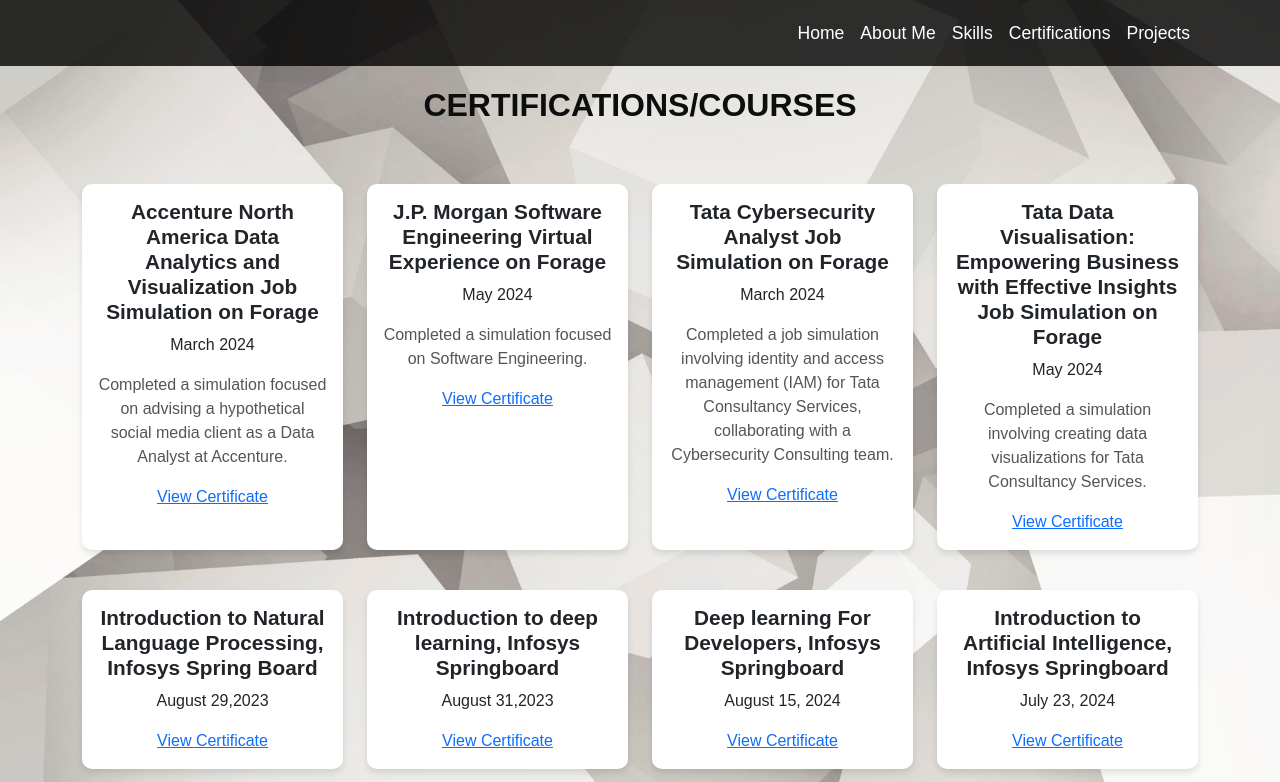
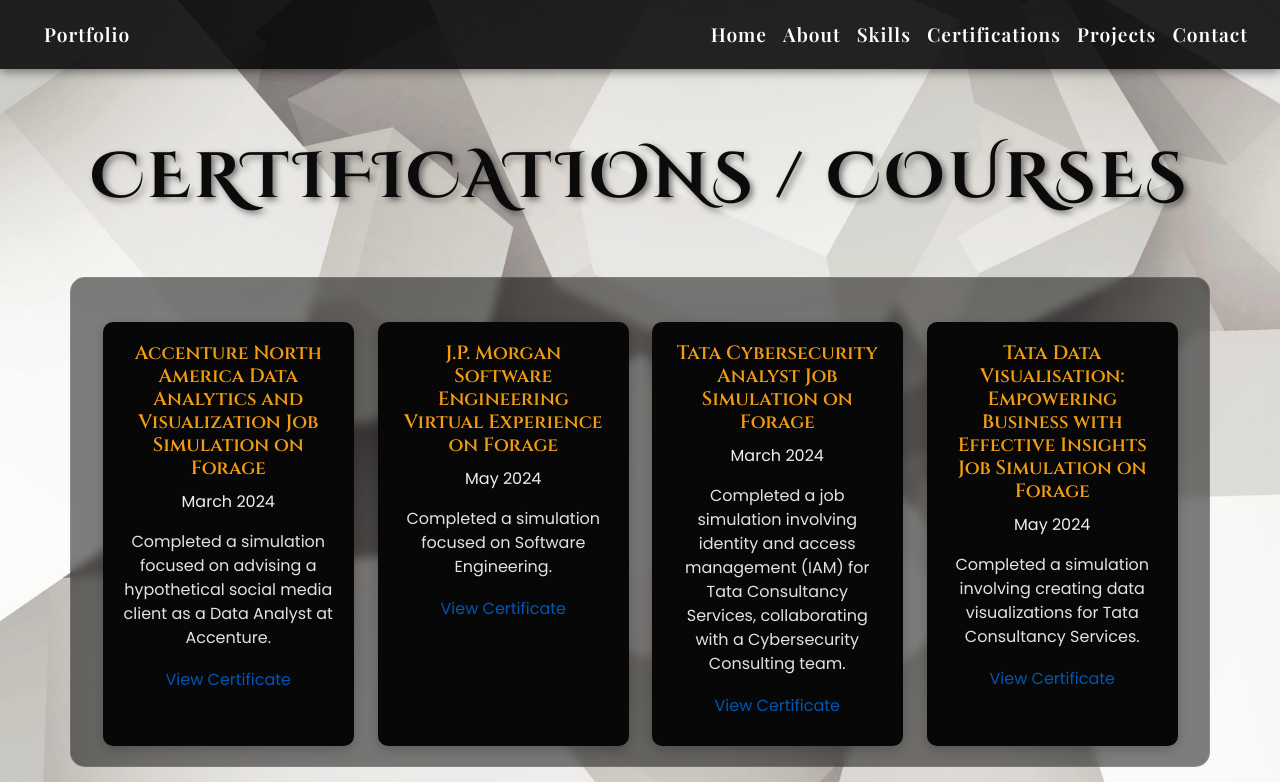
Before and after one commit to sravanthi224/sravanthi224.github.io, a plain HTML site: page certifications.html in a window 1280 px wide. Shown: the top 782 px of the page. Drawn offline with nearby package versions, Linux system fonts and the light colour scheme.

Commit message:
Update certifications.html

```diff
--- a/certifications.html
+++ b/certifications.html
@@ -1,140 +1,190 @@
 <!DOCTYPE html>
 <html lang="en">
+<head>
+  <meta charset="UTF-8" />
+  <meta name="viewport" content="width=device-width, initial-scale=1.0"/>
+  <title>Courses/Certifications</title>
+  <link href="https://cdn.jsdelivr.net/npm/bootstrap@5.3.0-alpha3/dist/css/bootstrap.min.css" rel="stylesheet" />
+  <link href="https://fonts.googleapis.com/css2?family=Cinzel+Decorative:wght@700&display=swap" rel="stylesheet" />
+  <link href="https://fonts.googleapis.com/css2?family=Cinzel:wght@600&family=Playfair+Display:wght@600&display=swap" rel="stylesheet" />
+  <link href="https://fonts.googleapis.com/css2?family=Poppins&display=swap" rel="stylesheet">
 
-<head>
-  <meta charset="UTF-8">
-  <meta name="viewport" content="width=device-width, initial-scale=1.0">
-  <title>Courses/Certifications</title>
-  <!-- Bootstrap CSS -->
-  <link href="https://cdn.jsdelivr.net/npm/bootstrap@5.3.0-alpha3/dist/css/bootstrap.min.css" rel="stylesheet">
   <style>
     body {
       background: url("Picture1.jpg") no-repeat center center fixed;
       background-size: cover;
-      font-family: Arial, sans-serif;
+      font-family: 'Poppins', sans-serif;
       margin: 0;
       padding: 0;
+      color: #eee;
+      overflow-x: hidden;
     }
 
     .navbar {
+      position: fixed;
       top: 0;
       left: 0;
       right: 0;
       z-index: 1000;
-      background-color: rgba(0, 0, 0, 0.8);
+      background-color: rgba(0, 0, 0, 0.85);
       padding: 10px 0;
+      box-shadow: 0 2px 10px rgba(0,0,0,0.5);
     }
 
     .navbar a {
+      font-family: 'Playfair Display', serif;
+      font-weight: 600;
+      font-size: 1.2rem;
+      text-transform: capitalize;
+      letter-spacing: 1px;
       color: white;
-      font-size: 1.1rem;
-      padding: 10px 15px;
+      padding: 10px 20px;
       text-decoration: none;
+      transition: background 0.3s, color 0.3s;
     }
 
-    .navbar a:hover {
+    .navbar a:hover,
+    .navbar a:focus {
       background-color: #f39c12;
+      color: black;
       border-radius: 5px;
     }
 
-    /* Section Heading */
-    .section-heading {
-      text-align: center;
-      margin-bottom: 40px;
-      padding: 15px;
-      color: rgb(14, 13, 13);
-      font-size: 2rem;
-      font-weight: bold;
+    section {
+      padding: 140px 15px 80px;
+      min-height: 100vh;
     }
 
-    /* Card Styling */
+    .section-heading {
+      font-size: 4rem;
+      color: #0b0b0b;
+      text-align: center;
+      margin-bottom: 60px;
+      font-family: 'Cinzel Decorative', serif;
+      letter-spacing: 4px;
+      text-shadow: 3px 3px 6px rgba(0, 0, 0, 0.5);
+      font-weight: 700;
+      animation: fadeZoomIn 1s forwards;
+    }
+
+    @keyframes fadeZoomIn {
+      from {
+        opacity: 0;
+        transform: scale(0.95);
+      }
+      to {
+        opacity: 1;
+        transform: scale(1);
+      }
+    }
     .card {
       border: none;
       border-radius: 10px;
-      box-shadow: 0 4px 6px rgba(0, 0, 0, 0.1);
+      box-shadow: 0 4px 12px rgba(0, 0, 0, 0.2);
       display: flex;
       flex-direction: column;
       height: 100%;
+      background-color: #070707;
+      color: #000;
+      animation: fadeZoomIn 1s forwards;
+
     }
+
+.card:hover,
+.card:focus-within {
+  transform: scale(1.07);
+  animation: fadeSlideUp 0.3s forwards;
+  box-shadow: 0 12px 28px rgba(243, 156, 18, 0.6);
+}
 
     .card-body {
       text-align: center;
       flex-grow: 1;
+      padding: 20px;
     }
 
     .card-title {
-      font-size: 1.3rem;
+      color: #f39c12;
+      font-size: 1.2rem;
       font-weight: bold;
+      margin-bottom: 10px;
+      font-family: 'Cinzel', serif;
     }
 
     .card-text {
       font-size: 1rem;
-      color: #555;
+      color: #f1eeeef1;
+      margin-bottom: 10px;
     }
 
-    .card:hover {
-  transform: scale(1.05);
-  transition: 0.3s ease-in-out;
-}
-
-    .view-btn {
-      background-color: #007bff;
-      color: white;
-      padding: 8px 12px;
+    .view-link {
+      display: inline-block;
+      padding: 8px 16px;
+      font-size: 1rem;
       border-radius: 5px;
+      color: #0056b3;
       text-decoration: none;
-      font-size: 1rem;
-      display: inline-block;
-      margin-top: 10px;
+      transition: background-color 0.3s;
     }
 
-    .view-btn:hover {
-      background-color: #0056b3;
+    .view-link:hover {
+      background-color: #f4f3f2;
       text-decoration: none;
     }
 
-    /* Adjusting Rows */
-    .row {
-      margin-bottom: 40px;
-    }
+    .transparent-row {
+  background-color: rgba(0, 0, 0, 0.5);
+  backdrop-filter: blur(5px);
+  -webkit-backdrop-filter: blur(5px);
+  border-radius: 15px;
+  padding: 20px;
+  margin-top: 60px;
+  margin-bottom: 30px;
+  border: 1px solid rgba(255, 255, 255, 0.1);
+}
 
     @media (max-width: 768px) {
-  .card {
-    margin-bottom: 20px;
-  }
-}
-
+      .card {
+        margin-bottom: 20px;
+      }
+    }
   </style>
 </head>
 
 <body>
-  <nav class="navbar navbar-expand-lg">
-    <div class="container d-flex justify-content-center">
-      <button class="navbar-toggler" type="button" data-bs-toggle="collapse" data-bs-target="#navbarNav">
+  <nav class="navbar navbar-expand-lg navbar-dark">
+    <div class="container-fluid px-4">
+      <a class="navbar-brand text-white fw-bold" href="index.html">Portfolio</a>
+
+      <!-- Toggler button for mobile devices -->
+      <button class="navbar-toggler" type="button" data-bs-toggle="collapse" data-bs-target="#navbarNav"
+              aria-controls="navbarNav" aria-expanded="false" aria-label="Toggle navigation">
         <span class="navbar-toggler-icon"></span>
       </button>
-      <div class="collapse navbar-collapse" id="navbarNav">
-        <ul class="navbar-nav ms-auto">
-          <li class="nav-item"><a class="nav-link" href="index.html">Home</a></li>
-          <li class="nav-item"><a class="nav-link" href="aboutme.html">About Me</a></li>
-          <li class="nav-item"><a class="nav-link" href="skills.html">Skills</a></li>
-          <li class="nav-item"><a class="nav-link" href="certifications.html">Certifications</a></li>
-          <li class="nav-item"><a class="nav-link" href="project.html">Projects</a></li>
 
+      <!-- Navbar links -->
+      <div class="collapse navbar-collapse justify-content-end" id="navbarNav">
+        <ul class="navbar-nav">
+          <li class="nav-item"><a class="nav-link text-white" href="index.html#home">Home</a></li>
+          <li class="nav-item"><a class="nav-link text-white" href="aboutme.html">About</a></li>
+          <li class="nav-item"><a class="nav-link text-white" href="skills.html">Skills</a></li>
+          <li class="nav-item"><a class="nav-link text-white" href="certifications.html">Certifications</a></li>
+          <li class="nav-item"><a class="nav-link text-white" href="project.html">Projects</a></li>
+          <li class="nav-item"><a class="nav-link text-white" href="index.html#contact">Contact</a></li>
         </ul>
       </div>
     </div>
   </nav>
-  <div class="container mt-7">
-    <div class="section-heading">CERTIFICATIONS/COURSES</div>
 
-    <div class="row row-cols-1 row-cols-md-2 row-cols-lg-4 g-4">
 
+  <section id="Certifications" class="container">
+    <h1 class="section-heading">CERTIFICATIONS / COURSES</h1>
+    <div class="row row-cols-1 row-cols-md-2 row-cols-lg-4 g-4 transparent-row">
         <div class="col">
           <div class="card">
             <div class="card-body">
               <h5 class="card-title">Accenture North America Data Analytics and Visualization Job Simulation on Forage</h5>
-              <p>March 2024</p>
+              <p style="color: #eee;">March 2024</p>
               <p class="card-text">Completed a simulation focused on advising a hypothetical social media client as a Data Analyst at Accenture.</p>
               <a href="https://drive.google.com/file/d/1fm-_VmRn-utL-C6jOcB6TxdDRv60hnol/view?usp=drivesdk#toolbar=0&view=fitH" class="view-link" target="_blank" rel="noopener noreferrer">View Certificate</a>
             </div>
@@ -145,7 +195,7 @@
           <div class="card">
             <div class="card-body">
               <h5 class="card-title">J.P. Morgan Software Engineering Virtual Experience on Forage</h5>
-              <p>May 2024</p>
+              <p style="color: #eee;">May 2024</p>
               <p class="card-text">Completed a simulation focused on Software Engineering.</p>
               <a href="https://drive.google.com/file/d/1fsX7zcKyfvybmlApj8zuvIp0gkD4RHha/view?usp=drivesdk" class="view-link" target="_blank" rel="noopener noreferrer">View Certificate</a>
             </div>
@@ -156,7 +206,7 @@
           <div class="card">
             <div class="card-body">
               <h5 class="card-title">Tata Cybersecurity Analyst Job Simulation on Forage</h5>
-              <p>March 2024</p>
+              <p style="color: #eee;">March 2024</p>
               <p class="card-text">Completed a job simulation involving identity and access management (IAM) for Tata Consultancy Services, collaborating with a Cybersecurity Consulting team.</p>
               <a href="https://drive.google.com/file/d/1fQTiult3avEZtDB2tDeykic_Bm26RDCD/view?usp=drivesdk" class="view-link" target="_blank" rel="noopener noreferrer">View Certificate</a>
             </div>
@@ -167,20 +217,20 @@
           <div class="card">
             <div class="card-body">
               <h5 class="card-title">Tata Data Visualisation: Empowering Business with Effective Insights Job Simulation on Forage</h5>
-              <p>May 2024</p>
+              <p style="color: #eee;">May 2024</p>
               <p class="card-text">Completed a simulation involving creating data visualizations for Tata Consultancy Services.</p>
               <a href="https://drive.google.com/file/d/1LMvWe31z2rqSSATX5wLBiX_jco8Lgdrw/view?usp=drivesdk" class="view-link" target="_blank" rel="noopener noreferrer">View Certificate</a>
             </div>
           </div>
         </div>
       </div>
-    <div class="row row-cols-1 row-cols-md-2 row-cols-lg-4 g-4">
 
+      <div class="row row-cols-1 row-cols-md-2 row-cols-lg-4 g-4 transparent-row">
       <div class="col">
         <div class="card">
           <div class="card-body">
             <h5 class="card-title">Introduction to Natural Language Processing, Infosys Spring Board</h5>
-            <p>August 29,2023</p>
+            <p style="color: #eee;">August 29,2023</p>
             <a href="https://drive.google.com/file/d/1fHukt0NXG2s6Q5wbEmbudxCUs55mUx9a/view?usp=drivesdk" class="view-link" target="_blank" rel="noopener noreferrer">View Certificate</a>
             </div>
         </div>
@@ -190,7 +240,7 @@
         <div class="card">
           <div class="card-body">
             <h5 class="card-title">Introduction to deep learning, Infosys Springboard</h5>
-            <p>August 31,2023</p>
+            <p style="color: #eee;">August 31,2023</p>
             <a href="https://drive.google.com/file/d/1foWv3f_4T_4269yWTKAuvZFblrNfSqvU/view?usp=drivesdk" class="view-link" target="_blank" rel="noopener noreferrer">View Certificate</a>
           </div>
         </div>
@@ -200,7 +250,7 @@
         <div class="card">
           <div class="card-body">
             <h5 class="card-title">Deep learning For Developers, Infosys Springboard</h5>
-            <p>August 15, 2024</p>
+            <p style="color: #eee;">August 15, 2024</p>
             <a href="https://drive.google.com/file/d/1pExoMiAXfuwDw7WRvlPmBHaCIGo3AKqU/view?usp=drivesdk" class="view-link" target="_blank" rel="noopener noreferrer">View Certificate</a>
           </div>
         </div>
@@ -210,19 +260,20 @@
         <div class="card">
           <div class="card-body">
             <h5 class="card-title">Introduction to Artificial Intelligence, Infosys Springboard</h5>
-            <p>July 23, 2024</p>
+            <p style="color: #eee;">July 23, 2024</p>
             <a href="https://drive.google.com/file/d/1_pgD3QZ5xHkkcOKUWm0plUSRvYNDL7Ei/view?usp=drivesdk" class="view-link" target="_blank" rel="noopener noreferrer">View Certificate</a>
           </div>
         </div>
       </div>
     </div>
-    <div class="row row-cols-1 row-cols-md-2 row-cols-lg-4 g-4">
+
+    <div class="row row-cols-1 row-cols-md-2 row-cols-lg-4 g-4 transparent-row">
 
         <div class="col">
           <div class="card">
             <div class="card-body">
               <h5 class="card-title">Artificial Intelligence Foundation Certification, Infosys Springboard</h5>
-              <p>July 28, 2024</p>
+              <p style="color: #eee;">July 28, 2024</p>
               <a href="https://drive.google.com/file/d/1azamuOVU6dj4OImAp6dEIZZRooD7-W5i/view?usp=drivesdk" class="view-link" target="_blank" rel="noopener noreferrer">View Certificate</a>
             </div>
           </div>
@@ -232,7 +283,7 @@
           <div class="card">
             <div class="card-body">
               <h5 class="card-title">Artificial Intelligence Primer Certification, Infosys Springboard</h5>
-              <p>August 25, 2024</p>
+              <p style="color: #eee;">August 25, 2024</p>
               <a href="https://drive.google.com/file/d/1rdSGfsFL67SqywKfiC2LDkxWiyjAUsme/view?usp=drivesdk" class="view-link" target="_blank" rel="noopener noreferrer">View Certificate</a>
             </div>
           </div>
@@ -242,7 +293,7 @@
           <div class="card">
             <div class="card-body">
               <h5 class="card-title">Introduction to Data Science, Infosys Springboard</h5>
-              <p>July 31, 2024</p>
+              <p style="color: #eee;">July 31, 2024</p>
               <a href="https://drive.google.com/file/d/1dp30WSWhk2q7yrFpsqGuRdpZ21lEzCEX/view?usp=drivesdk" class="view-link" target="_blank" rel="noopener noreferrer">View Certificate</a>
             </div>
           </div>
@@ -257,13 +308,14 @@
           </div>
         </div>
       </div>
-      <div class="row row-cols-1 row-cols-md-2 row-cols-lg-4 g-4">
+
+      <div class="row row-cols-1 row-cols-md-2 row-cols-lg-4 g-4 transparent-row">
 
         <div class="col">
           <div class="card">
             <div class="card-body">
               <h5 class="card-title">Java For Beginners, Infosys Spring Board</h5>
-              <p>November 3,2023</p>
+              <p style="color: #eee;">November 3,2023</p>
               <a href="https://drive.google.com/file/d/1fTeEy_JeHzwmSmTjxY74uynYYqdgl6_Z/view?usp=drivesdk" class="view-link" target="_blank" rel="noopener noreferrer">View Certificate</a>
             </div>
           </div>
@@ -273,7 +325,7 @@
           <div class="card">
             <div class="card-body">
               <h5 class="card-title">Java 11 Essentials, Infosys Springboard</h5>
-              <p>July 23,2024</p>
+              <p style="color: #eee;">July 23,2024</p>
               <a href="https://drive.google.com/file/d/1_uoE3JeuikJdBbQMQvbiYTyn2TZcwpDo/view?usp=drivesdk" class="view-link" target="_blank" rel="noopener noreferrer">View Certificate</a>
             </div>
           </div>
@@ -283,7 +335,7 @@
           <div class="card">
             <div class="card-body">
               <h5 class="card-title">Python Foundation - Quick Jump Start for Programmers,Infosys Springboard</h5>
-              <p>March 14,2024</p>
+              <p style="color: #eee;">March 14,2024</p>
               <a href="https://drive.google.com/file/d/1fSQOxZTL2I8mM_PZi0ZGkZvWl6z9U_9p/view?usp=drivesdk" class="view-link" target="_blank" rel="noopener noreferrer">View Certificate</a>
             </div>
           </div>
@@ -293,19 +345,20 @@
           <div class="card">
             <div class="card-body">
               <h5 class="card-title">Python For Data Science, Infosys Springboard</h5>
-              <p>June 4,2024</p>
+              <p style="color: #eee;">June 4,2024</p>
               <a href="https://drive.google.com/file/d/1fjTYzFHLObog_SeJvwB8-tx-9nE4wCk3/view?usp=drivesdk" class="view-link" target="_blank" rel="noopener noreferrer">View Certificate</a>
             </div>
           </div>
         </div>
       </div>
-      <div class="row row-cols-1 row-cols-md-2 row-cols-lg-4 g-4">
+
+      <div class="row row-cols-1 row-cols-md-2 row-cols-lg-4 g-4 transparent-row">
 
         <div class="col">
           <div class="card">
             <div class="card-body">
               <h5 class="card-title">Seaborn Python - Beginners to Intermediate</h5>
-              <p>June 25,2024</p>
+              <p style="color: #eee;">June 25,2024</p>
               <a href="https://drive.google.com/file/d/1eaSVnifcd5SYvRqdI_-q4ZnGl9d5eZ5H/view?usp=drivesdk" class="view-link" target="_blank" rel="noopener noreferrer">View Certificate</a>
               <a href="https://drive.google.com/file/d/1eLZYoGimuYnINCZkF_IbEKZU7kmi1pJZ/view?usp=drivesdk" class="view-link" target="_blank" rel="noopener noreferrer">View Certificate</a>
             </div>
@@ -316,7 +369,7 @@
           <div class="card">
             <div class="card-body">
               <h5 class="card-title">SciPy in Python, Great Learning</h5>
-              <p>June 2024</p>
+              <p style="color: #eee;">June 2024</p>
               <a href="https://drive.google.com/file/d/1ejtf4WPF-qRRUJsBZ55YfdBJWBwW-y_m/view?usp=drivesdk" class="view-link" target="_blank" rel="noopener noreferrer">View Certificate</a>
             </div>
           </div>
@@ -326,7 +379,7 @@
           <div class="card">
             <div class="card-body">
               <h5 class="card-title">R for Data Science Solutions,Infosys Springboard</h5>
-              <p>May 29,2024</p>
+              <p style="color: #eee;">May 29,2024</p>
               <a href="https://drive.google.com/file/d/1fg7pWItqfL4YWsL6_bYOMeGumbEpJNV_/view?usp=drivesdk" class="view-link" target="_blank" rel="noopener noreferrer">View Certificate</a>
             </div>
           </div>
@@ -336,19 +389,20 @@
           <div class="card">
             <div class="card-body">
               <h5 class="card-title">R Programming Fundamentals, Infosys Springboard</h5>
-              <p>May 25,2024</p>
+              <p style="color: #eee;">May 25,2024</p>
               <a href="https://drive.google.com/file/d/1fXpTi0kqJnaxNweF9Yw39S7kJ-3W_kuE/view?usp=drivesdk" class="view-link" target="_blank" rel="noopener noreferrer">View Certificate</a>
             </div>
           </div>
         </div>
       </div>
-      <div class="row row-cols-1 row-cols-md-2 row-cols-lg-4 g-4">
+
+      <div class="row row-cols-1 row-cols-md-2 row-cols-lg-4 g-4 transparent-row">
 
         <div class="col">
           <div class="card">
             <div class="card-body">
               <h5 class="card-title">R Programming For Beginners,  Simplilearn</h5>
-              <p>May 24,2024</p>
+              <p style="color: #eee;">May 24,2024</p>
               <a href="https://drive.google.com/file/d/1g1KvDuQMUrgU-qp_-tM9QkI9zYKg8IXk/view?usp=drivesdk" class="view-link" target="_blank" rel="noopener noreferrer">View Certificate</a>
             </div>
           </div>
@@ -358,7 +412,7 @@
           <div class="card">
             <div class="card-body">
               <h5 class="card-title">Databases and SQL for Data Science with Python</h5>
-              <p>July 1,2024</p>
+              <p style="color: #eee;">July 1,2024</p>
               <a href="https://drive.google.com/file/d/1eaxH7B9xRGvLYRlTcoGuTK25gf4sWxfX/view?usp=drivesdk" class="view-link" target="_blank" rel="noopener noreferrer">View Certificate</a>
             </div>
           </div>
@@ -368,7 +422,7 @@
           <div class="card">
             <div class="card-body">
               <h5 class="card-title">Building an Agile Mindset, Infosys Springboard</h5>
-              <p>July 5, 2024</p>
+              <p style="color: #eee;">July 5, 2024</p>
               <a href="https://drive.google.com/file/d/1eZhMvU2xpil5fvR9gLZBnjzYEYE8XHjL/view?usp=drivesdk" class="view-link" target="_blank" rel="noopener noreferrer">View Certificate</a>
             </div>
           </div>
@@ -378,19 +432,20 @@
           <div class="card">
             <div class="card-body">
               <h5 class="card-title">Introduction to Agile Testing, Infosys Springboard</h5>
-              <p>July 5, 2024</p>
+              <p style="color: #eee;">July 5, 2024</p>
               <a href="https://drive.google.com/file/d/1eQdlzFJKUbAI4-U42wlEb8cxYUWOQZqB/view?usp=drivesdk" class="view-link" target="_blank" rel="noopener noreferrer">View Certificate</a>
             </div>
           </div>
         </div>
       </div>
-      <div class="row row-cols-1 row-cols-md-2 row-cols-lg-4 g-4">
+
+      <div class="row row-cols-1 row-cols-md-2 row-cols-lg-4 g-4 transparent-row">
 
         <div class="col">
           <div class="card">
             <div class="card-body">
               <h5 class="card-title">Agile Scrum in Practice, Infosys Springboard</h5>
-              <p>August 16, 2024</p>
+              <p style="color: #eee;">August 16, 2024</p>
               <a href="https://drive.google.com/file/d/1pALT-CjqB58mXf1gg3sLoVEUfTu6KKGE/view?usp=drivesdk" class="view-link" target="_blank" rel="noopener noreferrer">View Certificate</a>
             </div>
           </div>
@@ -400,7 +455,7 @@
           <div class="card">
             <div class="card-body">
               <h5 class="card-title">Adopting the Devops CI/CD paradigm, Infosys Springboard</h5>
-              <p>August 26, 2024</p>
+              <p style="color: #eee;">August 26, 2024</p>
               <a href="https://drive.google.com/file/d/14u8p5IeasVZ4D-mP009tmkVoy4p9zTnk/view?usp=drivesdk" class="view-link" target="_blank" rel="noopener noreferrer">View Certificate</a>
             </div>
           </div>
@@ -410,7 +465,7 @@
           <div class="card">
             <div class="card-body">
               <h5 class="card-title">Computer Vision 101, Infosys Springboard</h5>
-              <p>August 2, 2024</p>
+              <p style="color: #eee;">August 2, 2024</p>
               <a href="https://drive.google.com/file/d/1_pAIg7dxfzzkeJEF5hGxOLoZbLGsSU-4/view?usp=drivesdk" class="view-link" target="_blank" rel="noopener noreferrer">View Certificate</a>
             </div>
           </div>
@@ -420,18 +475,19 @@
           <div class="card">
             <div class="card-body">
               <h5 class="card-title">Introduction to Robotic Process Automation, Infosys Springboard</h5>
-              <p>August 8, 2024</p>
+              <p style="color: #eee;">August 8, 2024</p>
               <a href="https://drive.google.com/file/d/1eFpsdFZvel40J_xTZziWCd1TFh9MyhjA/view?usp=drivesdk" class="view-link" target="_blank" rel="noopener noreferrer">View Certificate</a>
             </div>
           </div>
         </div>
       </div>
-      <div class="row row-cols-1 row-cols-md-2 row-cols-lg-4 g-4">
+
+      <div class="row row-cols-1 row-cols-md-2 row-cols-lg-4 g-4 transparent-row">
         <div class="col">
           <div class="card">
             <div class="card-body">
               <h5 class="card-title">Introduction to OpenAI GPT Models, Infosys Springboard</h5>
-              <p>August 12, 2024</p>
+              <p style="color: #eee;">August 12, 2024</p>
               <a href="https://drive.google.com/file/d/1eFXPOCwSq0CC30_7lI2nmnI_RhrsrMox/view?usp=drivesdk" class="view-link" target="_blank" rel="noopener noreferrer">View Certificate</a>
             </div>
           </div>
@@ -442,7 +498,7 @@
           <div class="card">
             <div class="card-body">
               <h5 class="card-title">Generative models for Developers, Infosys Springboard</h5>
-              <p>August 15, 2024</p>
+              <p style="color: #eee;">August 15, 2024</p>
               <a href="https://drive.google.com/file/d/1pVX4AoHw-ZqLf5c3pTGCjXpJEUIxMBOE/view?usp=drivesdk" class="view-link" target="_blank" rel="noopener noreferrer">View Certificate</a>
             </div>
           </div>
@@ -452,7 +508,7 @@
           <div class="card">
             <div class="card-body">
               <h5 class="card-title">OpenAI Generative Pre-trained Transformer 3(GPT-3) for Developers, Infosys Springboard</h5>
-              <p>August 15, 2024</p>
+              <p style="color: #eee;">August 15, 2024</p>
               <a href="https://drive.google.com/file/d/1pXEUd3ZisnTItp5WAQUscpf7RxwFAPqD/view?usp=drivesdk" class="view-link" target="_blank" rel="noopener noreferrer">View Certificate</a>
             </div>
           </div>
@@ -462,7 +518,7 @@
           <div class="card">
             <div class="card-body">
               <h5 class="card-title">Principles of Generative AI Certification, Infosys Springboard</h5>
-              <p>August 16, 2024</p>
+              <p style="color: #eee;">August 16, 2024</p>
               <a href="https://drive.google.com/file/d/1p6zqHldBkGdtAsTI2ILqKnzOA9VlnO8q/view?usp=drivesdk" class="view-link" target="_blank" rel="noopener noreferrer">View Certificate</a>
             </div>
           </div>
```
